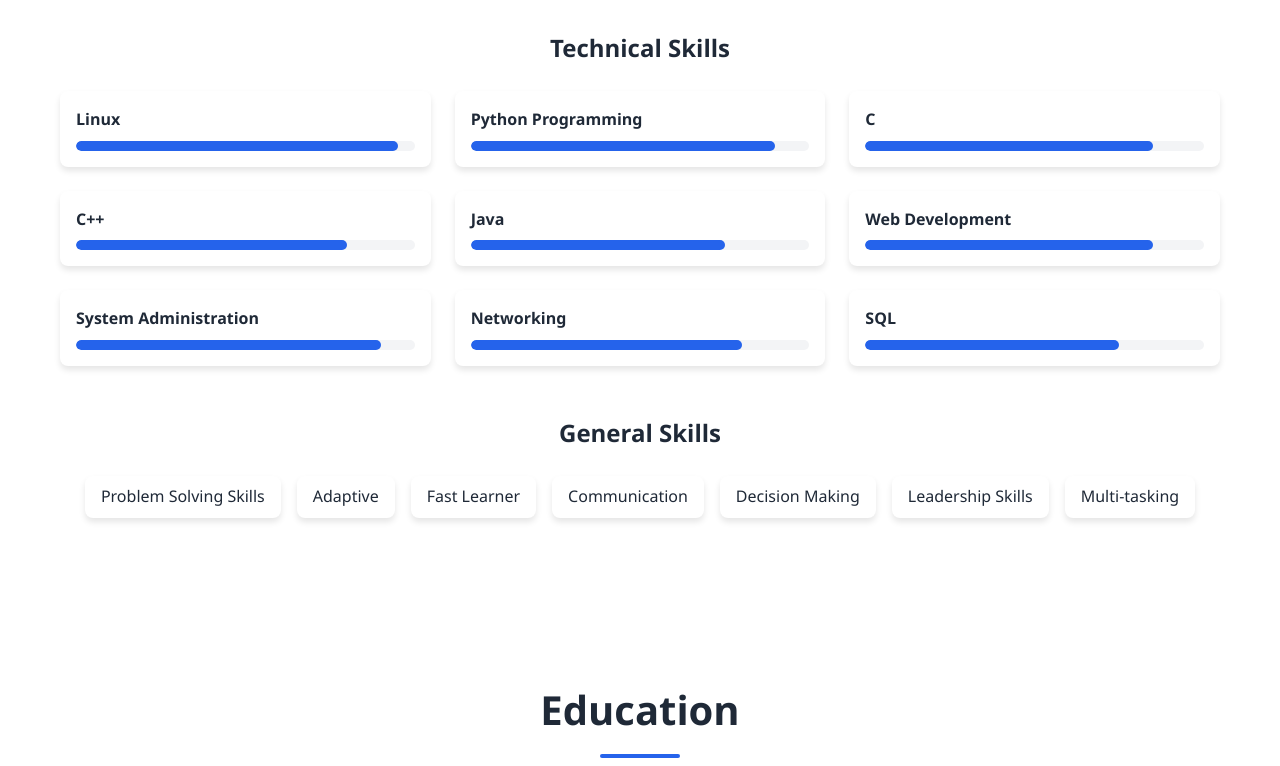
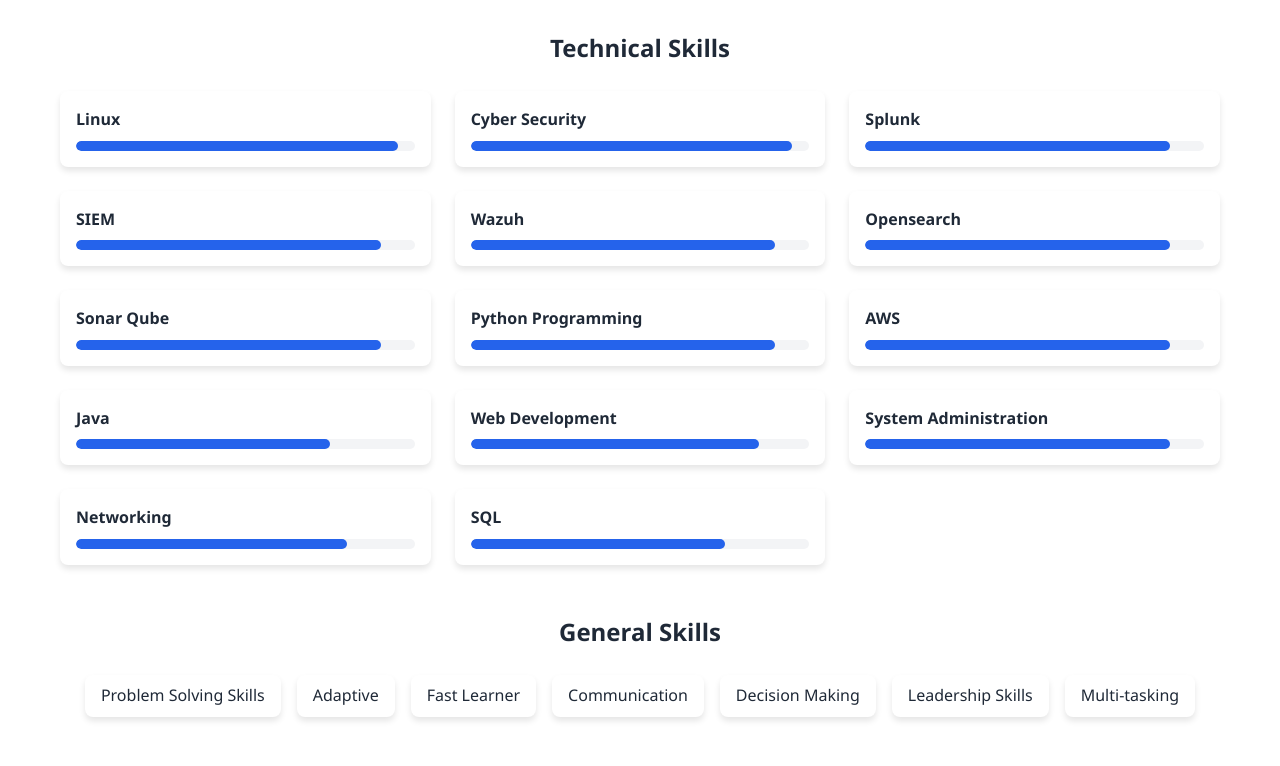
Before and after one commit to srinivasan2003/srinivasan2003.github.io, a plain HTML site: page index.html in a window 1280 px wide. Shown: the part 1514-2280 px from the top of the page. Drawn offline with nearby package versions, Linux system fonts and the light colour scheme.

Commit message:
Update index.html

```diff
--- a/index.html
+++ b/index.html
@@ -41,8 +41,8 @@
         <div class="container">
             <div class="hero-content">
                 <div class="hero-text">
-                    <h1>Ramesh Srinivasan</h1>
-                    <h2>Cybersecurity, Software Development, Linux, System Administration</h2>
+                    <h1>R.Srinivasan</h1>
+                    <h2>Cybersecurity, Linux, Networking, Cloud</h2>
                     <p>A dedicated and results-oriented individual with a strong passion for computers and technology.</p>
                     <div class="hero-buttons">
                         <a href="#contact" class="btn primary-btn">Contact Me</a>
@@ -93,24 +93,63 @@
                                 <div class="skill-level" style="width: 95%"></div>
                             </div>
                         </div>
+
+                        <div class="skill-item">
+                            <div class="skill-name">Cyber Security</div>
+                            <div class="skill-bar">
+                                <div class="skill-level" style="width: 95%"></div>
+                            </div>
+                        </div>
+
+                        <div class="skill-item">
+                            <div class="skill-name">Splunk</div>
+                            <div class="skill-bar">
+                                <div class="skill-level" style="width: 90%"></div>
+                            </div>
+                        </div>
+
+                        <div class="skill-item">
+                            <div class="skill-name">SIEM</div>
+                            <div class="skill-bar">
+                                <div class="skill-level" style="width: 90%"></div>
+                            </div>
+                        </div>
+
+                        <div class="skill-item">
+                            <div class="skill-name">Wazuh</div>
+                            <div class="skill-bar">
+                                <div class="skill-level" style="width: 90%"></div>
+                            </div>
+                        </div>
+
+                        <div class="skill-item">
+                            <div class="skill-name">Opensearch</div>
+                            <div class="skill-bar">
+                                <div class="skill-level" style="width: 90%"></div>
+                            </div>
+                        </div>
+
+                        <div class="skill-item">
+                            <div class="skill-name">Sonar Qube</div>
+                            <div class="skill-bar">
+                                <div class="skill-level" style="width: 90%"></div>
+                            </div>
+                        </div>
+
                         <div class="skill-item">
                             <div class="skill-name">Python Programming</div>
                             <div class="skill-bar">
                                 <div class="skill-level" style="width: 90%"></div>
                             </div>
                         </div>
+
                         <div class="skill-item">
-                            <div class="skill-name">C</div>
+                            <div class="skill-name">AWS</div>
                             <div class="skill-bar">
-                                <div class="skill-level" style="width: 85%"></div>
+                                <div class="skill-level" style="width: 90%"></div>
                             </div>
                         </div>
-                        <div class="skill-item">
-                            <div class="skill-name">C++</div>
-                            <div class="skill-bar">
-                                <div class="skill-level" style="width: 80%"></div>
-                            </div>
-                        </div>
+
                         <div class="skill-item">
                             <div class="skill-name">Java</div>
                             <div class="skill-bar">
@@ -141,6 +180,7 @@
                                 <div class="skill-level" style="width: 75%"></div>
                             </div>
                         </div>
+
                     </div>
                 </div>
                 <div class="skills-category">
@@ -315,13 +355,15 @@
                             <div class="timeline-content">
                                 <h4>Cyber Security and Full-stack Developer Intern</h4>
                                 <p>Quantelle Enterprises</p>
+                                <p>[Sept-2024 to Jan-2025]</p>
                             </div>
                         </div>
                         <div class="timeline-item">
                             <div class="timeline-dot"></div>
                             <div class="timeline-content">
-                                <h4>Python Developer</h4>
-                                <p>CodeClause</p>
+                                <h4>Technical Product Architect</h4>
+                                <p>Mylapay</p>
+                                <p>[Apr-2025 to Present]</p>
                             </div>
                         </div>
                     </div>
```
